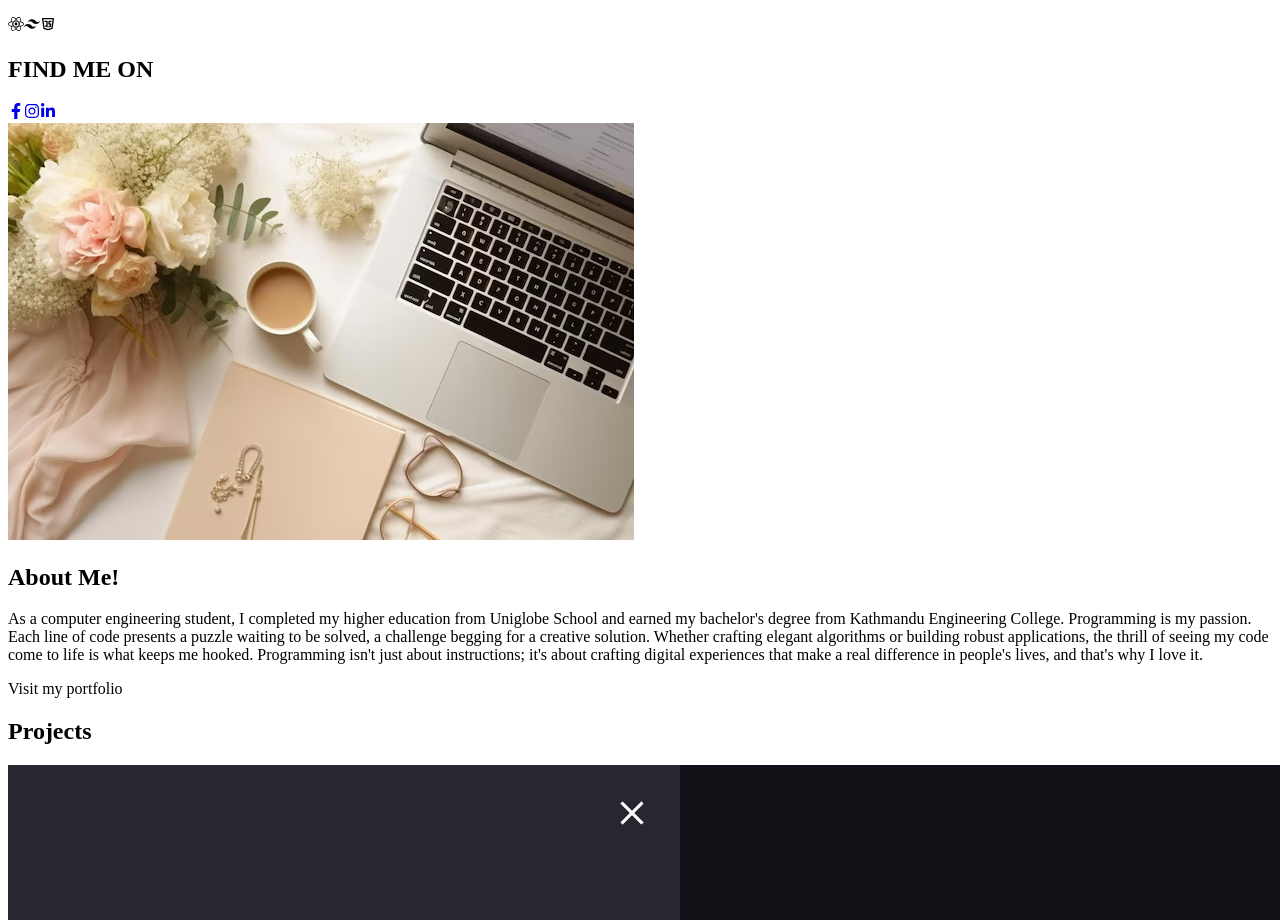
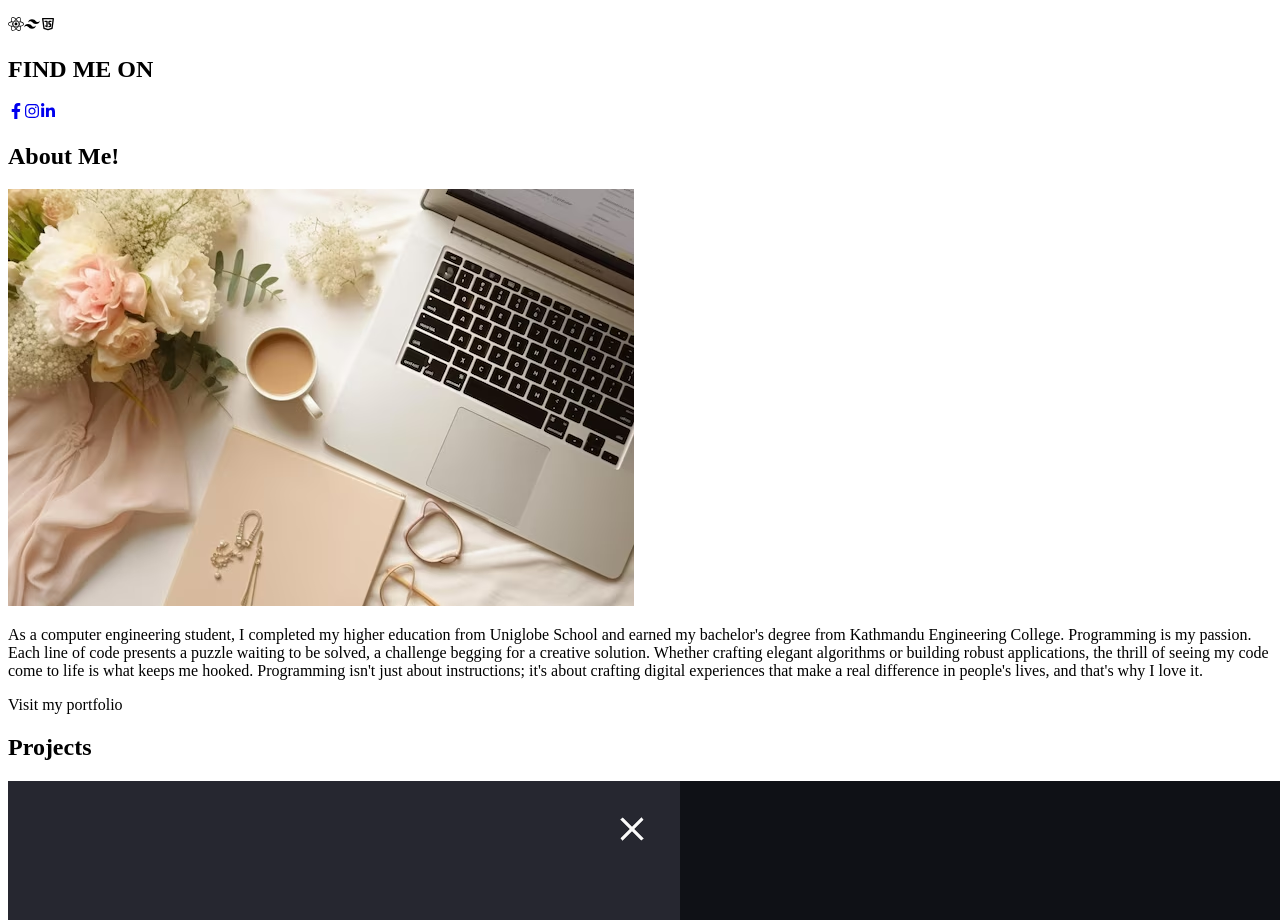
Before and after one commit to Kumud099/my-portfolio, a React (Create React App) app: page / in a window 1280 px wide. Shown: the part 2020-2940 px from the top of the page. Built offline with nearby package versions, Linux system fonts and the light colour scheme.

Commit message:
my commit

```diff
--- a/src/App.js
+++ b/src/App.js
@@ -8,9 +8,9 @@ import Footer from "./components/footer/Footer";
 
 function App() {
   return (
-    <div className="w-full h-auto bg-bodyColor text-lightText">
+    <div className="w-full h-auto bg-bodyColor text-lightText overflow-x-hidden">
       {/* Full-width container with proper spacing and alignment */}
-      <div className="w-full h-auto mx-auto px-4 sm:px-8 lg:px-16 max-w-screen-xl">
+      <div className="w-full h-auto mx-auto px-4 sm:px-8 lg:px-16 max-w-screen-xl overflow-x-hidden">
         {/* Navbar */}
         <Navbar />
 
--- a/src/components/about/About.js
+++ b/src/components/about/About.js
@@ -15,19 +15,24 @@ function About() {
   return (
     <section
       id="about"
-      className="w-full h-screen flex items-center justify-center border-b-[1px] border-b-black pb-20"
+      className="w-full h-auto sm:h-screen flex items-center justify-center border-b-[1px] border-b-black pb-10 sm:pb-20"
     >
-      <div className="flex flex-col md:flex-row items-center">
-        <div className="w-1/3">
+      <div className="flex flex-col items-center w-full max-w-screen-xl mx-auto">
+        {/* Title Section */}
+        <Title title="About Me" mark={mark} />
+
+        {/* Image Section */}
+        <div className="flex flex-col w-full sm:w-1/3 mt-6">
           <img
-            className="border-4 border-borderColor rounded-lg my-4"
+            className="border-4 border-borderColor rounded-lg w-full sm:w-auto"
             src={aboutImg}
             alt="About"
           />
         </div>
-        <div className="w-2/3 mt-4 md:mt-0 md:pl-20">
-          <Title title="About Me" mark={mark} />
-          <p className="font-bodyFont text-xl text-lightText text-justify">
+
+        {/* Text Section */}
+        <div className="w-full sm:w-2/3 mt-4 sm:mt-6 px-4 sm:px-0">
+          <p className="font-bodyFont text-sm sm:text-base md:text-lg lg:text-xl text-lightText text-justify sm:text-center">
             As a computer engineering student, I completed my higher education
             from Uniglobe School and earned my bachelor's degree from Kathmandu
             Engineering College. Programming is my passion. Each line of code
--- a/src/components/banner/RightBanner.js
+++ b/src/components/banner/RightBanner.js
@@ -4,7 +4,6 @@ import { FaFacebookF, FaInstagram, FaLinkedinIn } from "react-icons/fa";
 function RightBanner() {
   return (
     <div className="w-full sm:w-1/2 flex flex-col justify-center items-center relative px-6 sm:px-12">
-      {/* Hide the section on small screens, display it as a flex container on larger screens */}
       <div className="flex flex-col gap-6 sm:gap-4 pt-10 items-center sm:flex hidden">
         <h2 className="text-base sm:text-lg md:text-xl lg:text-2xl font-titleFont mb-4 text-gray-400 text-center">
           FIND ME ON
@@ -14,7 +13,7 @@ function RightBanner() {
             href="https://www.facebook.com/kumud.stha.7/"
             target="_blank"
             rel="noopener noreferrer"
-            className="bannerIcon text-xl sm:text-2xl md:text-3xl lg:text-4xl"
+            className="bannerIcon text-lg sm:text-xl md:text-2xl lg:text-3xl"
           >
             <FaFacebookF />
           </a>
@@ -22,7 +21,7 @@ function RightBanner() {
             href="https://www.instagram.com/kumud_shrestha/"
             target="_blank"
             rel="noopener noreferrer"
-            className="bannerIcon text-xl sm:text-2xl md:text-3xl lg:text-4xl"
+            className="bannerIcon text-lg sm:text-xl md:text-2xl lg:text-3xl"
           >
             <FaInstagram />
           </a>
@@ -30,7 +29,7 @@ function RightBanner() {
             href="https://www.linkedin.com/in/kumud-shrestha-236333280/"
             target="_blank"
             rel="noopener noreferrer"
-            className="bannerIcon text-xl sm:text-2xl md:text-3xl lg:text-4xl"
+            className="bannerIcon text-lg sm:text-xl md:text-2xl lg:text-3xl"
           >
             <FaLinkedinIn />
           </a>
```
